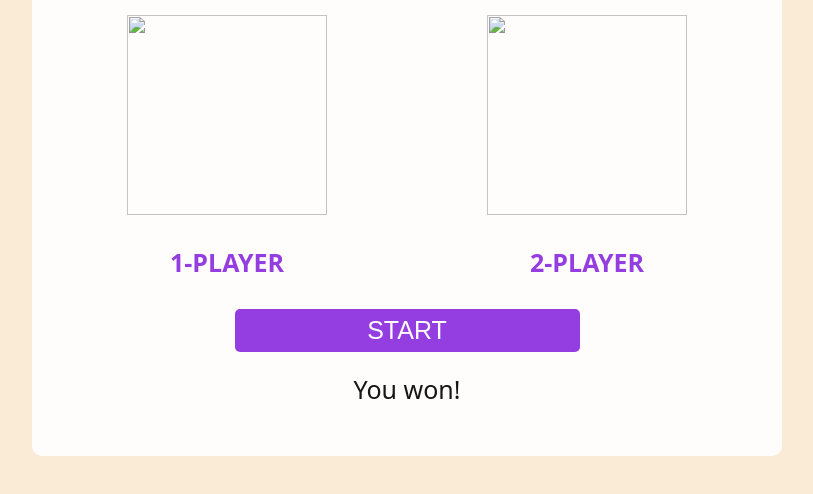
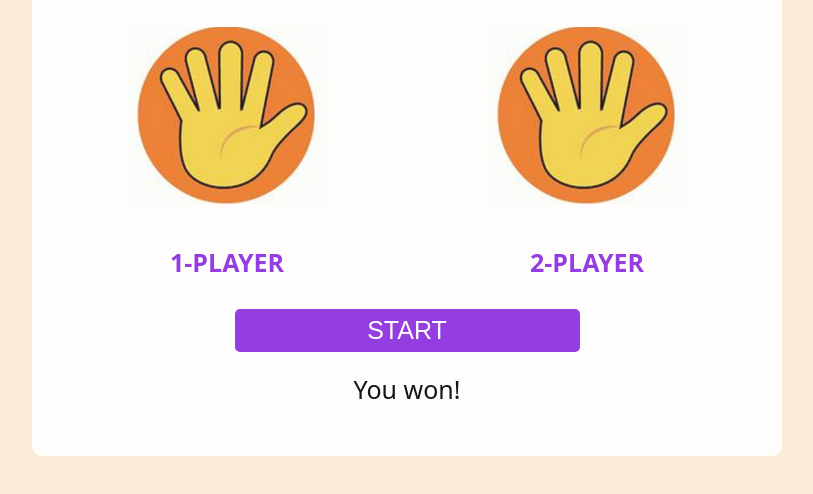
Before and after one commit to jasmina-12/JS-Game, a plain HTML site: page index.html in a window 1280 px wide. Shown: the part 190-684 px from the top of the page, without its empty margins (352-1165 px from the left). Drawn offline with Linux system fonts and the light colour scheme.

Commit message:
Fix HTML formatting and update image paths

```diff
--- a/index.html
+++ b/index.html
@@ -13,11 +13,11 @@
 
       <div class="wrapper">
         <div class="wrapper__content">
-          <img class="first_player" src="./img/paper.png" alt="" />
+          <img class="first_player" src="./paper.png" alt="" />
           <span>1-player</span>
         </div>
         <div class="wrapper__content">
-          <img class="second_player" src="./img/paper.png" alt="" />
+          <img class="second_player" src="./paper.png" alt="" />
           <span>2-player</span>
         </div>
       </div>
```
